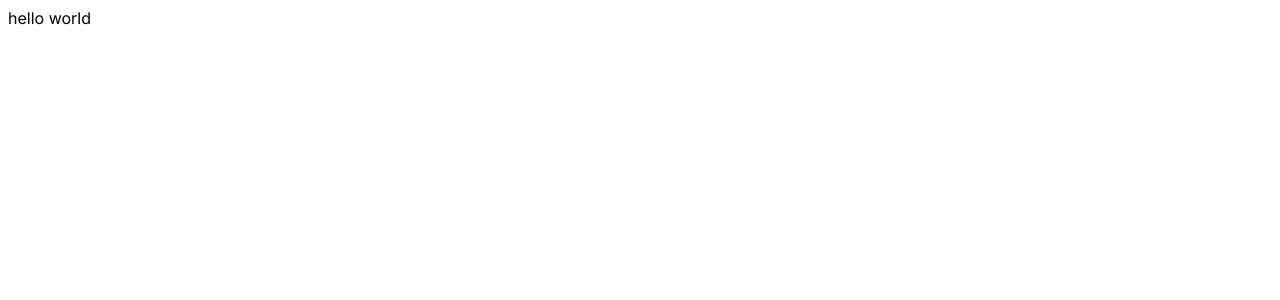
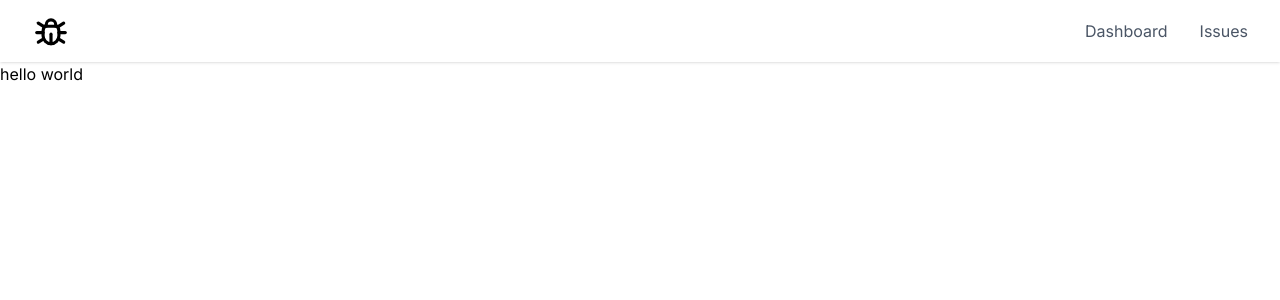
Before and after one commit to Hazem-Anwar/issues-tracker01, a Next.js app: page / in a window 1280 px wide. Shown: the top 300 px of the page. Built offline with nearby package versions, Linux system fonts and the light colour scheme.

Commit message:
adding libraries

```diff
--- a/app/globals.css
+++ b/app/globals.css
@@ -1,6 +1,4 @@
-@tailwind base;
-@tailwind components;
-@tailwind utilities;
+@import "tailwindcss";
 
 :root {
   --foreground-rgb: 0, 0, 0;
--- a/app/layout.tsx
+++ b/app/layout.tsx
@@ -1,6 +1,7 @@
 import "./globals.css";
 import type { Metadata } from "next";
 import { Inter } from "next/font/google";
+import Navbar from "./navbar";
 
 const inter = Inter({ subsets: ["latin"] });
 
@@ -16,7 +17,10 @@ export default function RootLayout({
 }) {
   return (
     <html lang="en">
-      <body className={inter.className}>{children}</body>
+      <body className={inter.className}>
+        <Navbar />
+        <main>{children}</main>
+      </body>
     </html>
   );
 }
--- /dev/null
+++ b/app/navbar.tsx
@@ -0,0 +1,37 @@
+import React from "react";
+import Link from "next/link";
+import { IconBug } from "@tabler/icons-react";
+const Navbar = () => {
+  const Links = [
+    { label: "Dashboard", href: "/" },
+    { label: "Issues", href: "" },
+  ];
+  return (
+    <div>
+      <nav className="bg-white shadow-sm px-8 py-3">
+        <div className="container mx-auto flex justify-between items-center">
+          <Link href="/" className="text-xl font-bold text-blue-600">
+            <IconBug color="#000" size={38} />
+          </Link>
+
+          <div className="space-x-6">
+            <ul className="flex items-center">
+              {Links.map((link) => (
+                <li>
+                  <Link
+                    href={link.href}
+                    className="text-gray-600 hover:text-gray-900 ms-8"
+                  >
+                    {link.label}
+                  </Link>
+                </li>
+              ))}
+            </ul>
+          </div>
+        </div>
+      </nav>
+    </div>
+  );
+};
+
+export default Navbar;
--- a/postcss.config.js
+++ /dev/null
@@ -1,7 +0,0 @@
-// postcss.config.js
-module.exports = {
-  plugins: {
-    "@tailwindcss/postcss": {},
-    autoprefixer: {},
-  },
-};
--- a/tailwind.config.ts
+++ /dev/null
@@ -1,20 +0,0 @@
-import type { Config } from 'tailwindcss'
-
-const config: Config = {
-  content: [
-    './pages/**/*.{js,ts,jsx,tsx,mdx}',
-    './components/**/*.{js,ts,jsx,tsx,mdx}',
-    './app/**/*.{js,ts,jsx,tsx,mdx}',
-  ],
-  theme: {
-    extend: {
-      backgroundImage: {
-        'gradient-radial': 'radial-gradient(var(--tw-gradient-stops))',
-        'gradient-conic':
-          'conic-gradient(from 180deg at 50% 50%, var(--tw-gradient-stops))',
-      },
-    },
-  },
-  plugins: [],
-}
-export default config
```
Also changed, not shown: package.json (+6 -3 lines), 1 other file (tests, documents, lock files or other folders).
